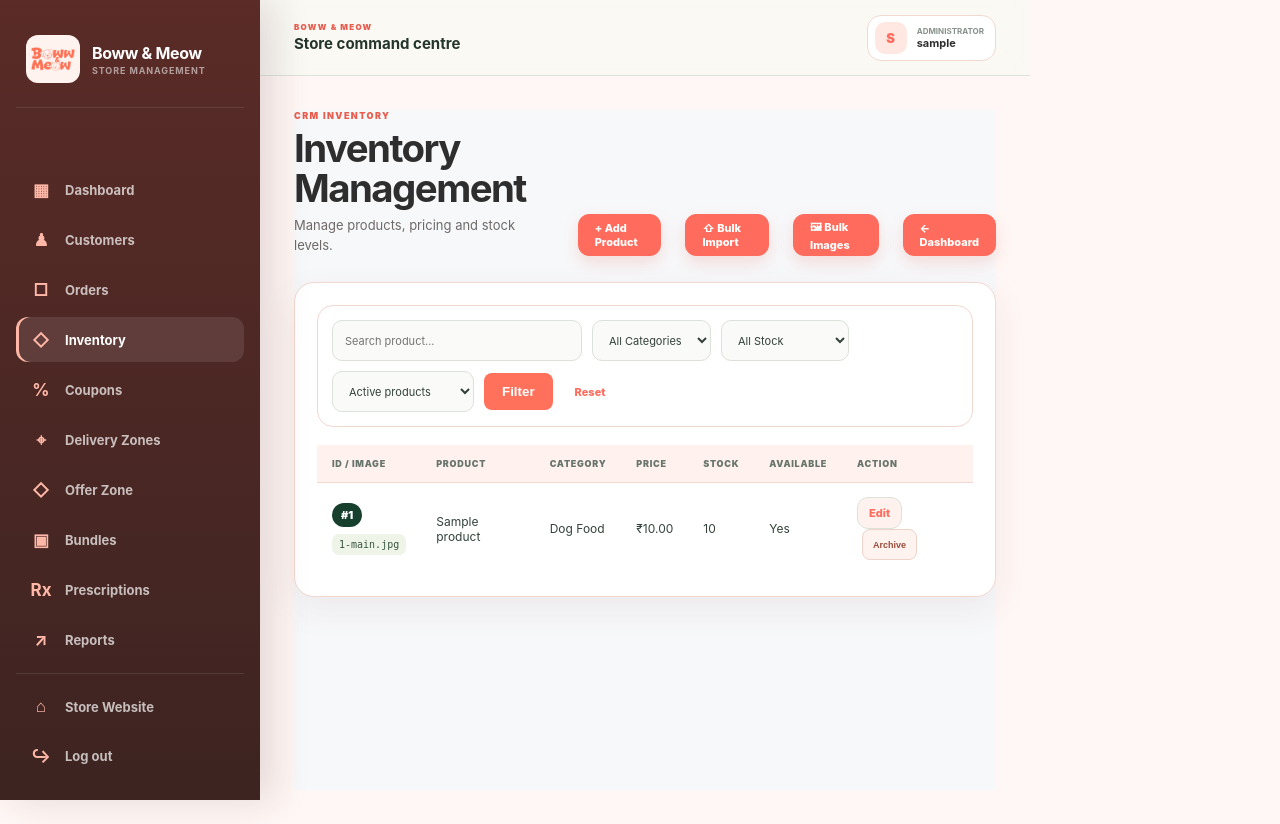
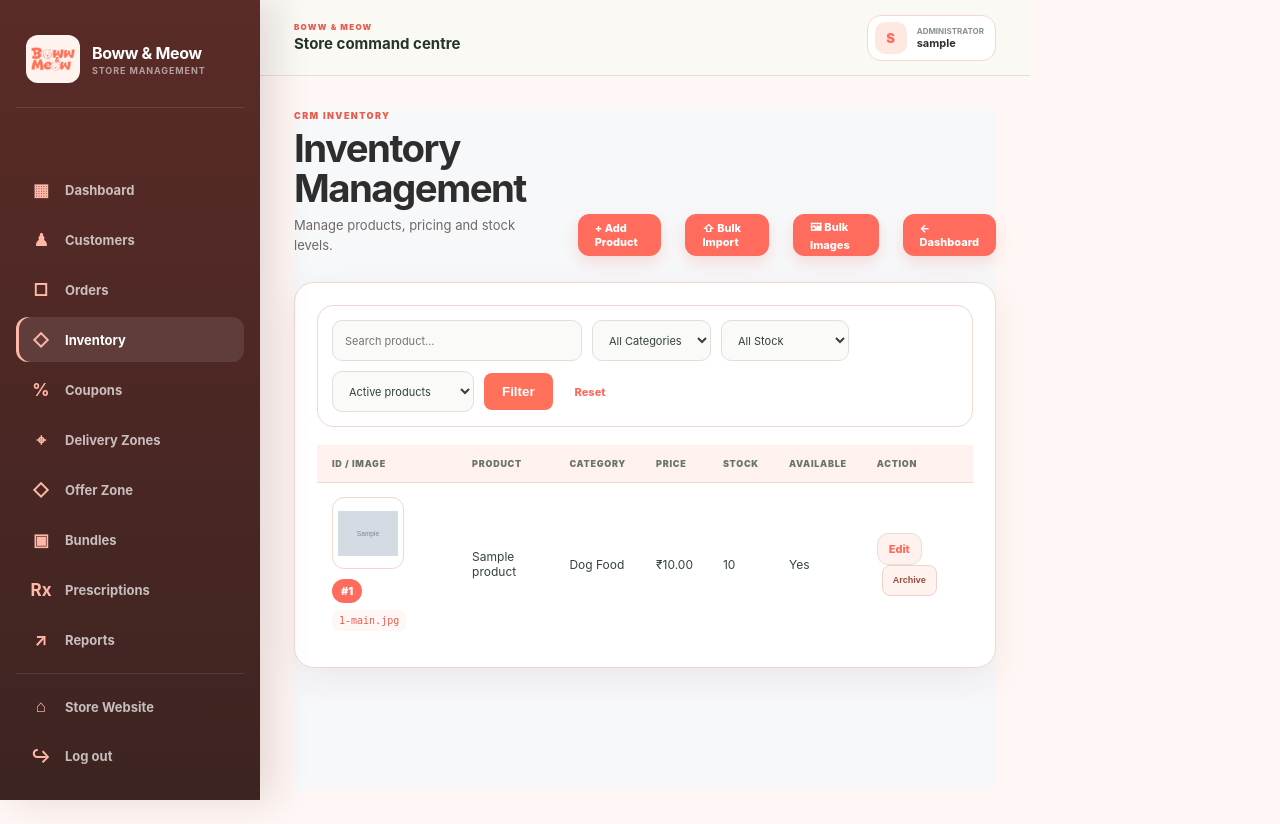
Before and after one commit to hunkeyvortex/bows-and-meows, a Django app: page /crm/inventory/ in a window 1280 px wide. Run offline with Django 5.2, Linux system fonts and the light colour scheme; a user stored in the database is signed in; tables that the repository leaves empty hold one stand-in row (values such as "Sample post"); grey boxes marked "Sample" are stand-in pictures.

Commit message:
Add inventory thumbnails and coral identity accents

```diff
--- a/store/static/store/crm-inventory-page.css
+++ b/store/static/store/crm-inventory-page.css
@@ -1,2 +1,10 @@
-/* Extracted from store/templates/store/crm_inventory.html — block 1 */
+/* Inventory thumbnails and coral identity accents. */
+.crm-inventory-identity{display:flex;align-items:center;flex-wrap:wrap;gap:10px;min-width:0}
+.crm-inventory-thumbnail{display:flex;align-items:center;justify-content:center;flex:0 0 72px;width:72px;height:72px;overflow:hidden;border:1px solid var(--crm-line);border-radius:12px;background:#fff;text-decoration:none}
+.crm-inventory-thumbnail img{display:block;width:72px;height:72px;object-fit:contain;padding:5px}
+.crm-inventory-thumbnail [hidden]{display:none}
+.crm-inventory-thumbnail span{color:var(--crm-muted);font-size:11px;text-align:center}
+.crm-inventory-identity .crm-product-id{width:max-content;background:var(--crm-green)}
+.crm-inventory-identity .crm-image-filename{max-width:100%;overflow-wrap:anywhere;background:var(--crm-cream);color:var(--crm-green-2)}
+.crm-inline-action .crm-restore-btn{border-color:var(--crm-line);background:var(--crm-cream);color:var(--crm-green-2)}
 .crm-product-id{display:inline-flex;padding:5px 9px;border-radius:999px;background:#173f2e;color:#fff;font-size:11px;font-weight:900}.crm-image-filename{display:block;width:max-content;margin-top:7px;padding:5px 7px;border-radius:7px;background:#eef4e8;color:#375542;font-size:10px}.crm-inline-action{display:inline-block;margin-left:5px}.crm-inline-action button{min-height:31px;padding:0 10px;border-radius:8px;font-size:9px;font-weight:850;cursor:pointer}.crm-archive-btn{border:1px solid #efd2ca;background:#fff3ef;color:#9c493b}.crm-restore-btn{border:1px solid #cce1c4;background:#edf7e9;color:#346534}
--- a/store/templates/store/crm_inventory.html
+++ b/store/templates/store/crm_inventory.html
@@ -2,7 +2,7 @@
 {% load static %}
 
 
-{% block extra_css %}<link rel="stylesheet" href="{% static 'store/crm-inventory-page.css' %}?v=coral-20260829-3">{% endblock %}
+{% block extra_css %}<link rel="stylesheet" href="{% static 'store/crm-inventory-page.css' %}?v=20260909-2">{% endblock %}
 {% block title %}
 Inventory | Boww & Meow CRM
 {% endblock %}
@@ -130,8 +130,16 @@ Inventory | Boww & Meow CRM
                 <tr>
 
                     <td>
-                        <span class="crm-product-id">#{{ product.id }}</span>
-                        <code class="crm-image-filename">{{ product.id }}-main.jpg</code>
+                        <div class="crm-inventory-identity">
+                            <a class="crm-inventory-thumbnail" href="{% url 'crm_inventory_edit' product.id %}" aria-label="Edit {{ product.name }}">
+                                {% if product.display_image_url %}
+                                <img src="{{ product.display_image_url }}" alt="{{ product.name }}" width="72" height="72" loading="lazy" decoding="async" onerror="this.hidden=true;this.nextElementSibling.hidden=false">
+                                <span hidden>No image</span>
+                                {% else %}<span>No image</span>{% endif %}
+                            </a>
+                            <div><span class="crm-product-id">#{{ product.id }}</span>
+                            <code class="crm-image-filename">{{ product.id }}-main.jpg</code></div>
+                        </div>
                     </td>
 
                     <td>
```
